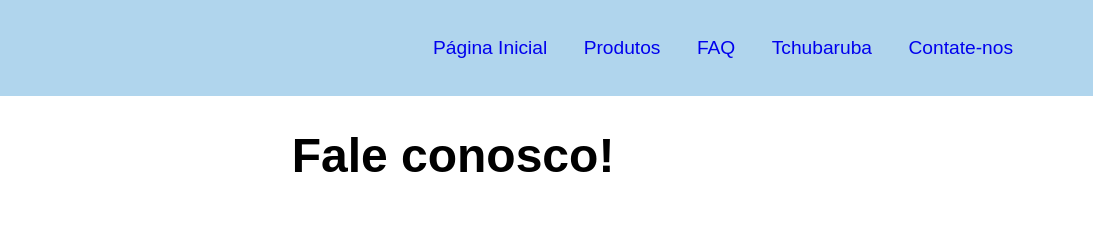
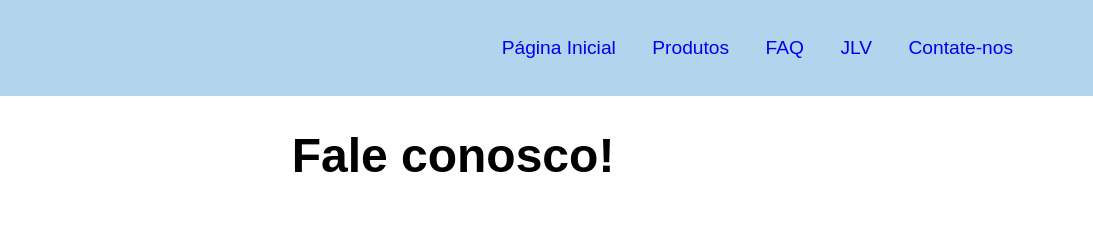
Before and after one commit to VivianSTWu/Challenge-Salesforce, a plain HTML site: page formulario.html in a window 1280 px wide. Shown: the top 228 px of the page, 187-1280 px from the left. Drawn offline with Linux system fonts and the light colour scheme; a web font is replaced by a local one.

Commit message:
Correção página Contate-nos

```diff
--- a/formulario.html
+++ b/formulario.html
@@ -21,7 +21,7 @@
                     <li><a href="index.html">Página Inicial</a></li>
                     <li><a href="produtos.html">Produtos</a></li>
                     <li><a href="faq.html">FAQ</a></li>
-                    <li><a href="integrantes.html">Tchubaruba</a></li>
+                    <li><a href="integrantes.html">JLV</a></li>
                     <li><a href="formulario.html">Contate-nos</a></li>
                 </ul>
             </nav>
```
